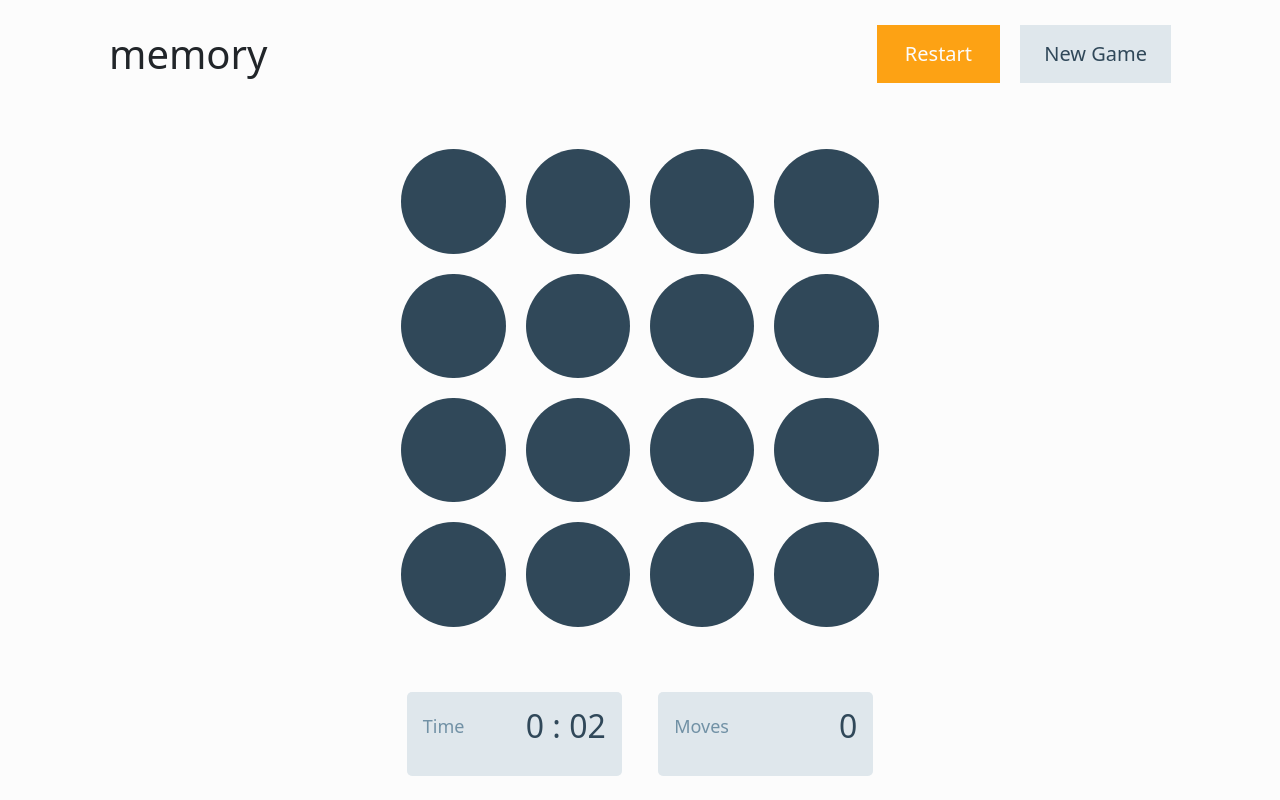
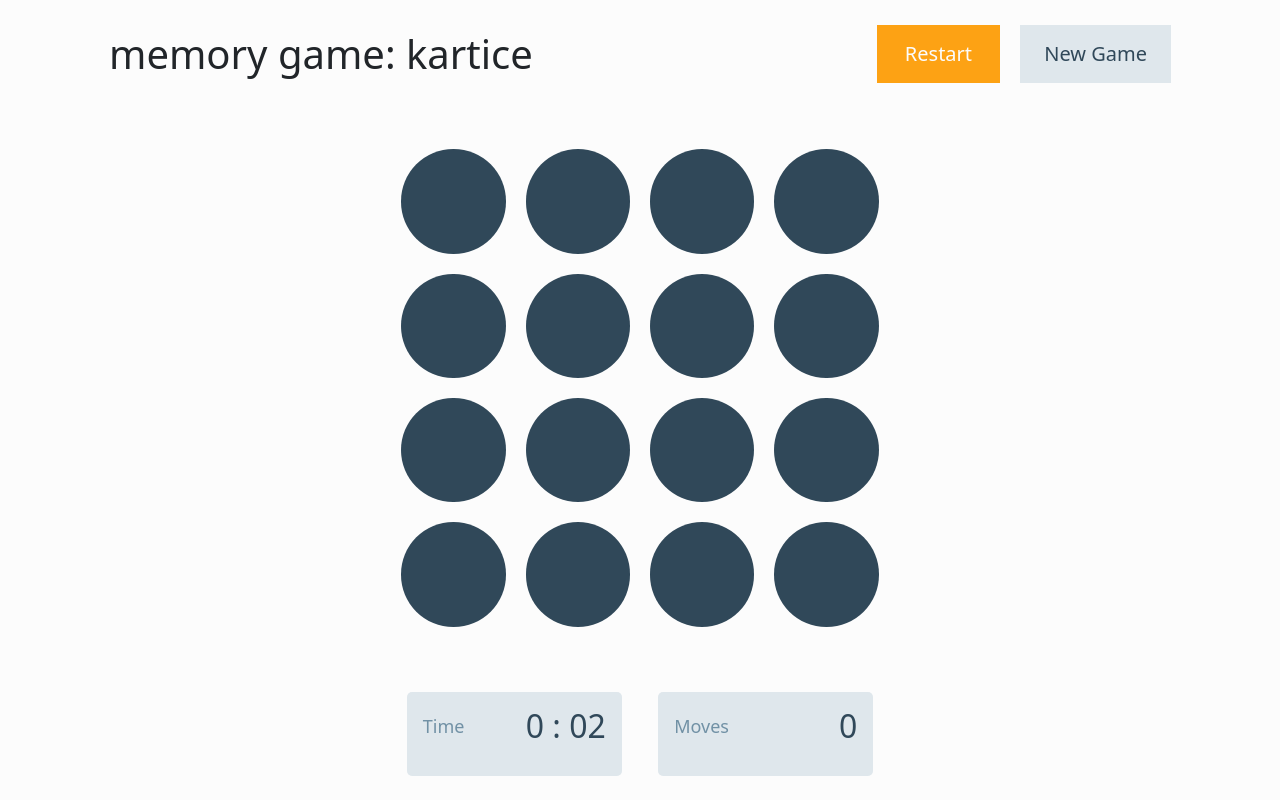
Before and after one commit to DaniloJovanovicGIT/memory-game, a website with bundled scripts: page index.html in a window 1280 px wide. Both pictures are taken after a click on the button "Start Game". Built offline with nearby package versions, Linux system fonts and the light colour scheme.

```diff
--- a/index.html
+++ b/index.html
@@ -14,7 +14,7 @@
   <link rel="stylesheet" href="./styles/congratulation.css">
   <link rel="stylesheet" href="./styles/main.css">
   <!-- End font  type  -->
-  <title>Frontend Mentor | Memory game</title>
+  <title>Memory game: Kartice</title>
 </head>
 <body >
 
@@ -24,7 +24,7 @@
       <div class="startGame" >
 
           <h1 class="gameTitle">
-            memory
+            memory game: kartice
           </h1>
           <div class="startGameContainer">
             <div class="themeMenu">
@@ -91,7 +91,7 @@
         <div class="gameBoard d-none ">
           <div class="gameBoardHeader">
               <div class="logo">
-                  memory
+                  memory game: kartice
               </div>
               <div class="gameOptions">
                   <button class="primary restart">
```
Also changed, not shown: main.js (+8 -0 lines), 1 other file.
